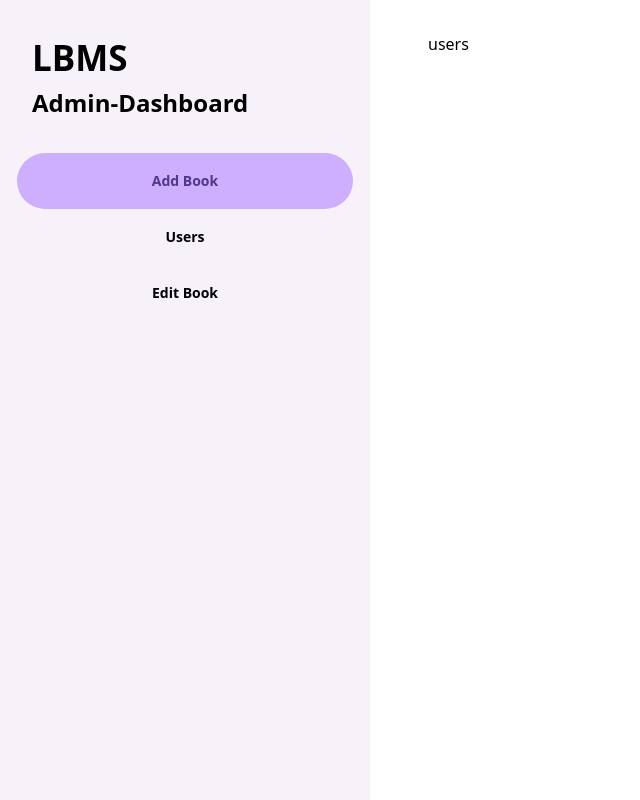
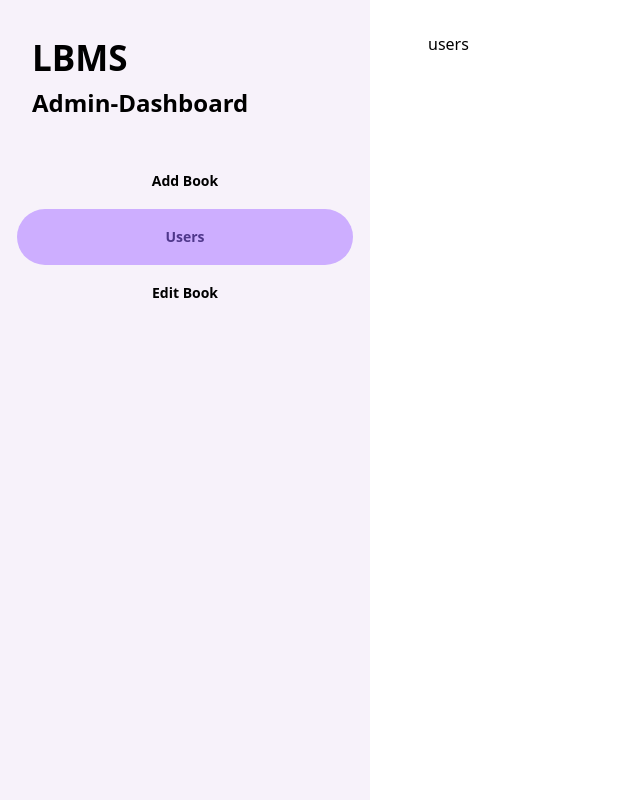
Before and after one commit to iamyogurthh/next_lbms, a Next.js app: page /adminPanel/users in a window 1280 px wide. Shown: the whole page, without its empty margins (0-640 px from the left). Built offline with nearby package versions, Linux system fonts and the light colour scheme.

Commit message:
more-interactive-sidebar

```diff
--- a/src/app/globals.css
+++ b/src/app/globals.css
@@ -29,3 +29,7 @@
 .form_input {
   @apply min-w-[420px] px-[11px] py-[15px] border border-[#CDAEFF] mt-[18px] shadow-md;
 }
+
+.sidebar_items {
+  @apply w-[336px] h-[56px]  flex justify-center items-center text-[14px] font-bold;
+}
--- a/src/components/AdminPanel/Sidebar.jsx
+++ b/src/components/AdminPanel/Sidebar.jsx
@@ -1,7 +1,17 @@
+'use client'
 import Link from 'next/link'
+import { usePathname } from 'next/navigation'
 import React from 'react'
 
 const Sidebar = () => {
+  const pathName = usePathname()
+
+  const listItems = [
+    { path: '/adminPanel/addbook', label: 'Add Book' },
+    { path: '/adminPanel/users', label: 'Users' },
+    { path: '/adminPanel/editbook', label: 'Edit Book' },
+  ]
+
   return (
     <div className="max-w-[396px] bg-[#F7F2FA] flex flex-col fixed bottom-0 top-0">
       <div className="p-8">
@@ -9,15 +19,16 @@ const Sidebar = () => {
         <span className="font-bold text-[24px]">Admin-Dashboard</span>
       </div>
       <ul className="px-[17px]">
-        <li className="w-[336px] h-[56px]  flex justify-center items-center text-[14px] font-bold active">
-          <Link href={'/adminPanel/addbook'}>Add Book</Link>
-        </li>
-        <li className="w-[336px] h-[56px]  flex justify-center items-center text-[14px] font-bold">
-          <Link href={'/adminPanel/users'}>Users</Link>
-        </li>
-        <li className="w-[336px] h-[56px]  flex justify-center items-center text-[14px] font-bold ">
-          <Link href={'/adminPanel/editbook'}>Edit Book</Link>
-        </li>
+        {listItems.map((item, index) => (
+          <li
+            key={index}
+            className={`sidebar_items ${
+              pathName === item.path ? 'active' : ''
+            }`}
+          >
+            <Link href={item.path}>{item.label}</Link>
+          </li>
+        ))}
       </ul>
     </div>
   )
```
